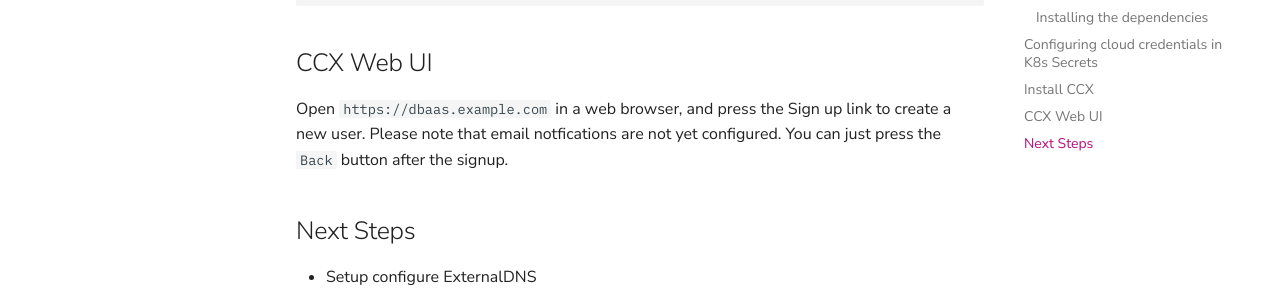
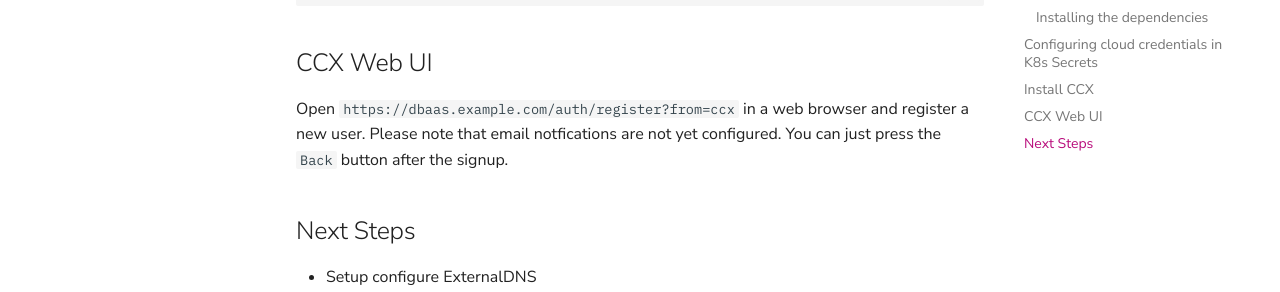
Before and after one commit to severalnines/ccx-docs, an MkDocs documentation site: the page built from docs/admin/Installation/Tutorial.md, in a window 1280 px wide and 900 px high, scrolled down 3971 px. Shown: the part 342-634 px from the top of the window. Built offline with MkDocs 1.6.1 and Material for MkDocs 9.7.7, drawn with Linux system fonts in a browser that asks for light colours; comment, search, counter and statistics services are not loaded.

Commit message:
small fix

```diff
--- a/docs/admin/Installation/Tutorial.md
+++ b/docs/admin/Installation/Tutorial.md
@@ -183,7 +183,7 @@ kubectl get pods -n ccx
 
 ## CCX Web UI
 
-Open `https://dbaas.example.com` in a web browser, and press the Sign up link to create a new user. Please note that email notfications are not yet configured. You can just press the `Back` button after the signup.
+Open `https://dbaas.example.com/auth/register?from=ccx` in a web browser and register a new user. Please note that email notfications are not yet configured. You can just press the `Back` button after the signup.
 
 ## Next Steps
 
```
